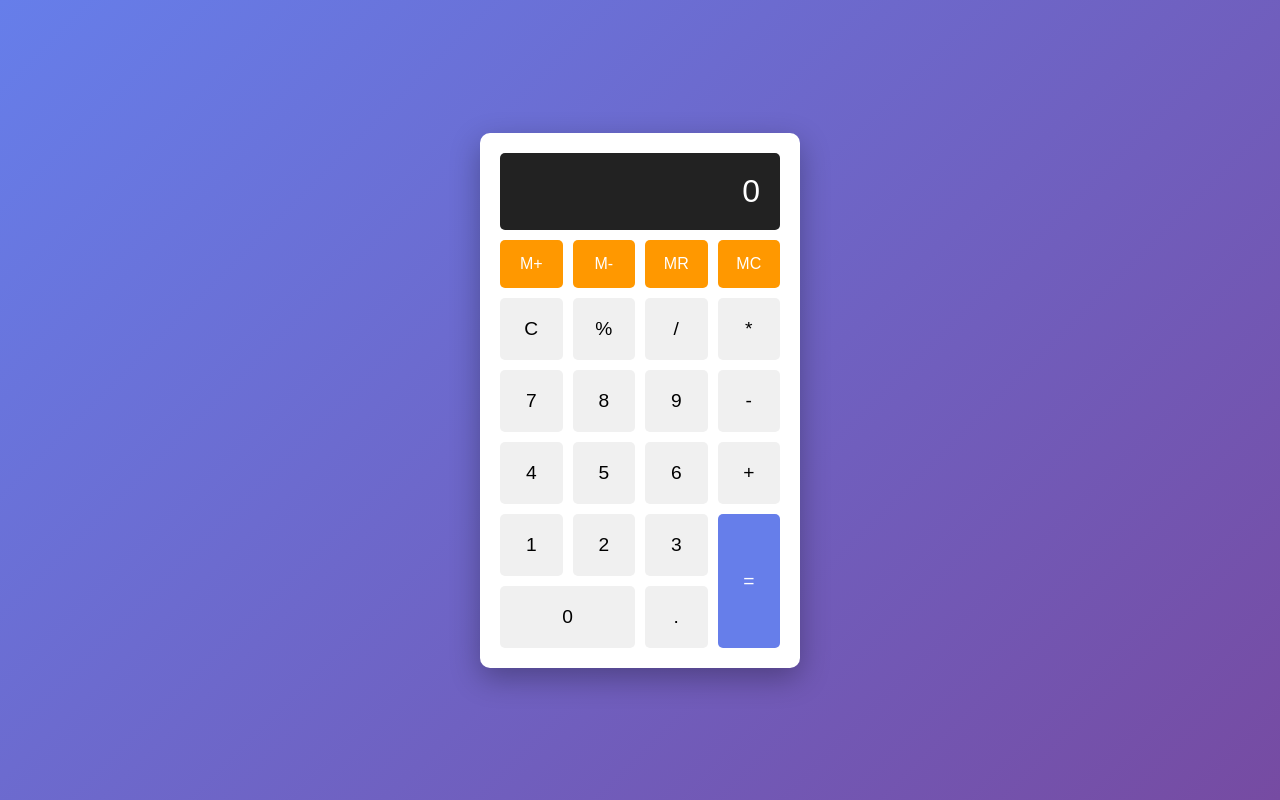
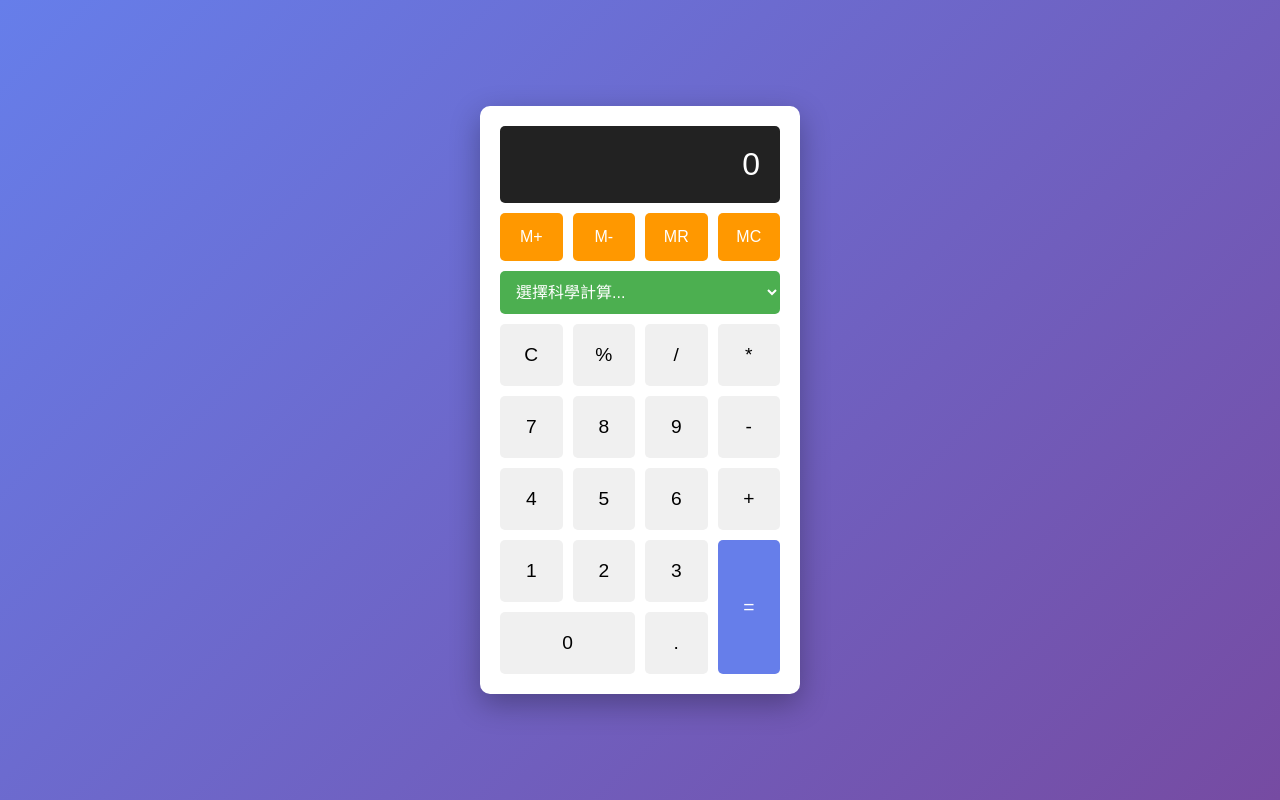
Before and after one commit to Janice-543/calculator-app, a plain HTML site: page index.html in a window 1280 px wide. Drawn offline with Linux system fonts and the light colour scheme.

Commit message:
Add scientific calculator - dropdown style (v2)

```diff
--- a/index.html
+++ b/index.html
@@ -15,6 +15,17 @@
         <button onclick="memorySubtract()" class="memory-btn">M-</button>
         <button onclick="memoryRecall()" class="memory-btn">MR</button>
         <button onclick="memoryClear()" class="memory-btn">MC</button>
+    </div>
+      <div class="scientific-dropdown">
+        <select id="scientificOp" onchange="applyScientificOp()">
+            <option value="">選擇科學計算...</option>
+            <option value="sin">sin (正弦)</option>
+            <option value="cos">cos (餘弦)</option>
+            <option value="tan">tan (正切)</option>
+            <option value="log">log (對數)</option>
+            <option value="sqrt">√ (平方根)</option>
+            <option value="pow">x² (平方)</option>
+        </select>
     </div>
 
         <div class="buttons">
--- a/script.js
+++ b/script.js
@@ -143,3 +143,51 @@ function applyScientificOp() {
         }, 1500);
     }
 }
+// 新增科學計算函數（下拉選單版本）
+function applyScientificOp() {
+    let select = document.getElementById('scientificOp');
+    let operation = select.value;
+
+    if (!operation) return;
+
+    try {
+        let value = eval(currentInput);
+        let result;
+
+        switch(operation) {
+            case 'sin':
+                result = Math.sin(value * Math.PI / 180);
+                break;
+            case 'cos':
+                result = Math.cos(value * Math.PI / 180);
+                break;
+            case 'tan':
+                result = Math.tan(value * Math.PI / 180);
+                break;
+            case 'log':
+                result = Math.log10(value);
+                break;
+            case 'sqrt':
+                result = Math.sqrt(value);
+                break;
+            case 'pow':
+                result = Math.pow(value, 2);
+                break;
+            default:
+                result = value;
+        }
+
+        currentInput = result.toString();
+        updateDisplay();
+
+        // 重置選單
+        select.value = '';
+    } catch (error) {
+        currentInput = 'Error';
+        updateDisplay();
+        setTimeout(() => {
+            currentInput = '0';
+            updateDisplay();
+        }, 1500);
+    }
+}
--- a/style.css
+++ b/style.css
@@ -119,3 +119,27 @@ button:active {
     background: white;
     color: #333;
 }
+/* 科學計算下拉選單樣式 */
+.scientific-dropdown {
+    margin-bottom: 10px;
+}
+
+.scientific-dropdown select {
+    width: 100%;
+    padding: 12px;
+    font-size: 1em;
+    background: #4caf50;
+    color: white;
+    border: none;
+    border-radius: 5px;
+    cursor: pointer;
+}
+
+.scientific-dropdown select:focus {
+    outline: 2px solid #45a049;
+}
+
+.scientific-dropdown option {
+    background: white;
+    color: #333;
+}
```
